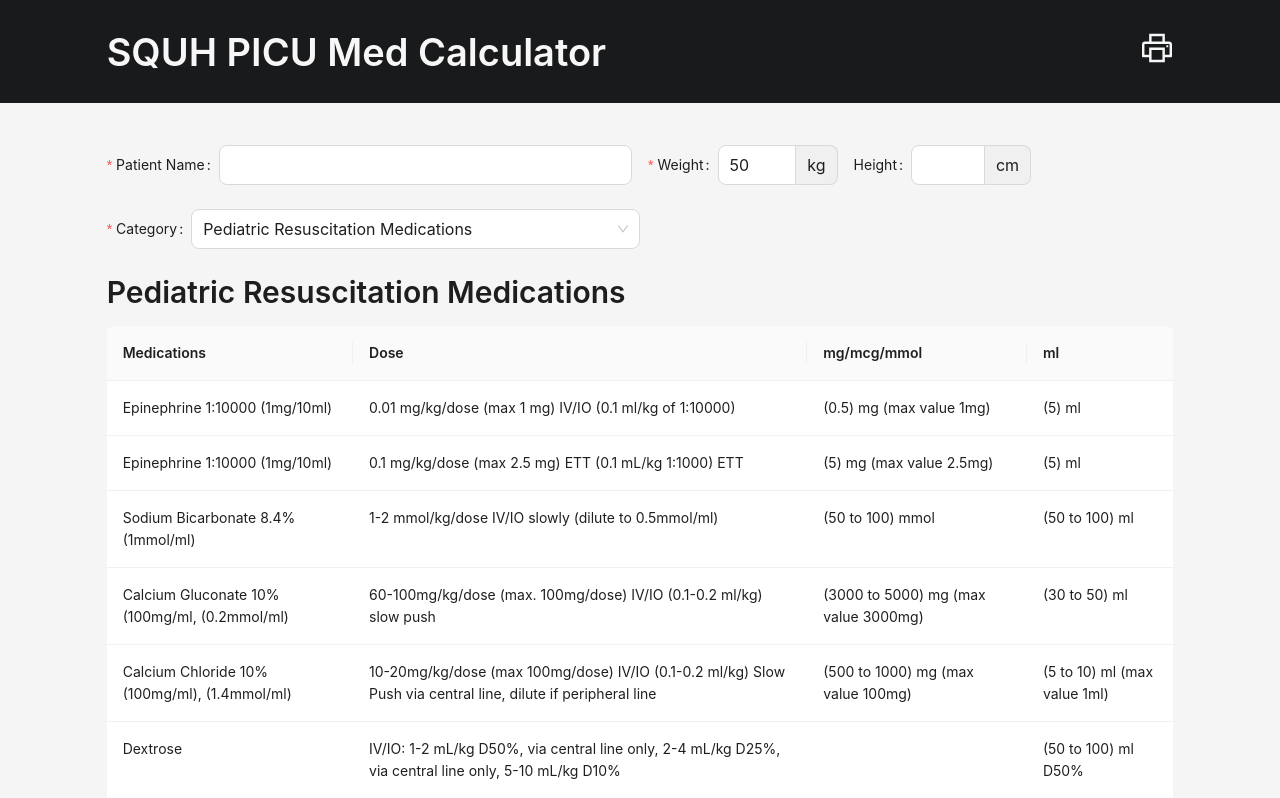
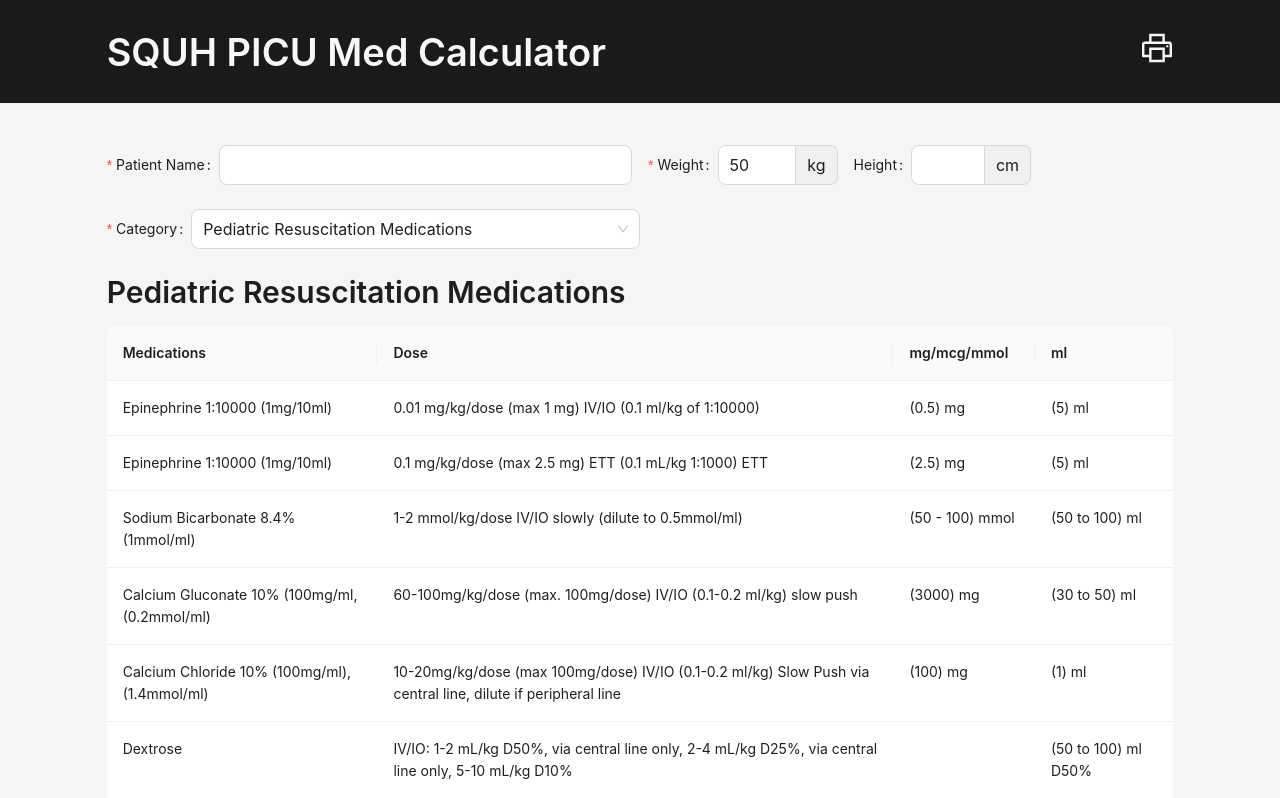
Before and after one commit to bader-nasser/squh-picu-med-calculator, a Next.js app: page / in a window 1280 px wide. Shown: the top 798 px of the page. Built offline with nearby package versions, Linux system fonts and the light colour scheme.

Commit message:
Support new data and simplify calculations logic...

```diff
--- a/package.json
+++ b/package.json
@@ -1,7 +1,7 @@
 {
 	"name": "squh-picu-med-calculator",
 	"prettyName": "SQUH PICU Med Calculator",
-	"version": "0.20.0",
+	"version": "0.21.0",
 	"repository": "bader-nasser/squh-picu-med-calculator",
 	"license": "MIT",
 	"private": true,
--- a/src/components/inotropic-infusions.tsx
+++ b/src/components/inotropic-infusions.tsx
@@ -1,35 +1,10 @@
 import {Table, Typography} from 'antd';
 import type {ColumnsType} from 'antd/es/table';
 import data from '@/data/inotropic-infusions.json';
-import {displayData, getNumberWithOneDecimalPoint, capitalize} from '@/utilities';
+import {displayData, capitalize, getDoseAmount, getNsAmount} from '@/utilities';
 
 const {Title} = Typography;
 const {medications}: {medications: InotropicInfusion[]} = data;
-
-type GetAmountProps = {
-	multiplier: number;
-	weight: number;
-};
-
-type GetNsAmountProps = {
-	nsMultiplier?: number;
-} & GetAmountProps;
-
-function getAmount({multiplier, weight}: GetAmountProps) {
-	return getNumberWithOneDecimalPoint(
-		multiplier * weight,
-	);
-}
-
-function getDoseAmount(args: GetAmountProps) {
-	return getAmount(args);
-}
-
-function getNsAmount({nsMultiplier, multiplier, weight}: GetNsAmountProps) {
-	return getNumberWithOneDecimalPoint(
-		50 - ((nsMultiplier ?? multiplier) * weight),
-	);
-}
 
 type InotropicInfusion = {
 	name: string;
@@ -75,25 +50,12 @@ const columns: ColumnsType<DataType> = [
 				return dose;
 			}
 
-			let text = '';
 			const {info, multiplier, unit} = dose;
+			const doseAmount = getDoseAmount({multiplier, weight});
+			const calculations = `(${doseAmount}) ${unit}`;
+			const data = [info, calculations];
 
-			if (typeof multiplier === 'number') {
-				const doseAmount = getDoseAmount({multiplier, weight});
-				text = `(${doseAmount}) ${unit}`;
-			} else {
-				const [v1, v2] = multiplier.map(m =>
-					getDoseAmount({multiplier: m, weight}),
-				);
-				text = `(${v1} to ${v2}) ${unit}`;
-			}
-
-			return (
-				<>
-					<p>{info}</p>
-					<p>{text}</p>
-				</>
-			);
+			return displayData(data);
 		},
 	},
 	{
@@ -106,9 +68,9 @@ const columns: ColumnsType<DataType> = [
 			}
 
 			const {text, multiplier, ns_multiplier: nsMultiplier} = formula_50ml;
-			const amount = getAmount({weight, multiplier});
+			const doseAmount = getDoseAmount({weight, multiplier});
 			const nsAmount = getNsAmount({nsMultiplier, multiplier, weight});
-			let newText = text.replace('_amount_', `${amount}`);
+			let newText = text.replace('_amount_', `${doseAmount}`);
 			newText = newText.replace('_ns_amount_', `${nsAmount}`);
 			return capitalize(newText);
 		},
@@ -145,9 +107,10 @@ export default function InotropicInfusions({weight}: Props) {
 	const tableData: DataType[] = [];
 
 	for (const medication of medications) {
+		const {name} = medication;
 		tableData.push({
-			key: medication.name,
-			medications: medication.name,
+			key: name,
+			medications: name,
 			weight,
 			...medication,
 		});
--- a/src/components/other-important-infusions.tsx
+++ b/src/components/other-important-infusions.tsx
@@ -1,18 +1,18 @@
 import {Table, Typography} from 'antd';
 import type {ColumnsType} from 'antd/es/table';
 import data from '@/data/other-important-infusions.json';
-import {displayData, getNumberWithOneDecimalPoint, prettifyKeyName, capitalize} from '@/utilities';
+import {displayData, getDoseAmount} from '@/utilities';
 
 const {Title} = Typography;
 const {medications}: {medications: OtherImportantInfusion[]} = data;
 
 type OtherImportantInfusion = {
-	name: string;
+	name: string | string[];
 	dose:
 	| string
 	| {
 		info: string;
-		multiplier: number;
+		multiplier: number | number[];
 		unit: string;
 	};
 	formula_50ml: string | Record<string, string>;
@@ -22,7 +22,7 @@ type OtherImportantInfusion = {
 
 type DataType = {
 	key: string;
-	medications: string;
+	medications: string | string[];
 	weight: number;
 } & Omit<OtherImportantInfusion, 'name'>;
 
@@ -32,7 +32,7 @@ const columns: ColumnsType<DataType> = [
 		dataIndex: 'medications',
 		key: 'medications',
 		render(_, {medications}) {
-			return capitalize(medications);
+			return displayData(medications, {capitalize: true});
 		},
 	},
 	{
@@ -45,20 +45,10 @@ const columns: ColumnsType<DataType> = [
 			}
 
 			const {info, multiplier, unit} = dose;
-			const doseAmount = getNumberWithOneDecimalPoint(
-				multiplier * weight,
-			);
-
-			return (
-				<>
-					<p>{info}</p>
-					{multiplier && (
-						<p>
-							({doseAmount}) {unit}
-						</p>
-					)}
-				</>
-			);
+			const doseAmount = getDoseAmount({multiplier, weight});
+			const calculations = `(${doseAmount}) ${unit}`;
+			const data = [info, calculations];
+			return displayData(data);
 		},
 	},
 	{
@@ -101,9 +91,11 @@ export default function OtherImportantInfusions({weight}: Props) {
 	const tableData: DataType[] = [];
 
 	for (const medication of medications) {
+		const {name} = medication;
+		const key = Array.isArray(name) ? name[0] : name;
 		tableData.push({
-			key: medication.name,
-			medications: medication.name,
+			key,
+			medications: name,
 			weight,
 			...medication,
 		});
--- a/src/components/pediatric-intubation-medications.tsx
+++ b/src/components/pediatric-intubation-medications.tsx
@@ -1,47 +1,27 @@
 import {Table, Typography} from 'antd';
 import type {ColumnsType} from 'antd/es/table';
 import data from '@/data/pediatric-intubation-medications.json';
-import {displayData, getNumberWithOneDecimalPoint} from '@/utilities';
+import {displayData, getDoseAmount} from '@/utilities';
 
 const {Title} = Typography;
 const {medications}: {medications: PediatricIntubationMedication[]} = data;
-
-type GetMgMcgMmolValueProps = {multiplier: number; weight: number};
-type GetMlValueProps = {divider?: number} & GetMgMcgMmolValueProps;
-
-function getMlValue({multiplier, divider = 1, weight}: GetMlValueProps) {
-	return divider && getNumberWithOneDecimalPoint(
-		(multiplier * weight) / divider,
-	);
-}
-
-function getMgMcgMmolValue({multiplier, weight}: GetMgMcgMmolValueProps) {
-	return getNumberWithOneDecimalPoint(multiplier * weight);
-}
 
 type PediatricIntubationMedication = {
 	name: string | string[];
 	doses: Array<{
 		info: string | string[];
-		mg_mcg_mmol?: {
-			multiplier?: number | number[];
+		mg_mcg_mmol: {
+			multiplier: number | number[];
 			unit: string;
 			max?: number;
 			min?: number;
-			doses?: Array<{multiplier: number; max: number}>;
 		};
-		ml?:
-		| {
+		ml: {
 			multiplier: number | number[];
 			max?: number;
 			min?: number;
 			divider?: number;
-		}
-		| Array<{
-			multiplier: number | number[];
-			divider?: number;
-			label?: string;
-		}>;
+		};
 	}>;
 };
 
@@ -74,48 +54,10 @@ const columns: ColumnsType<DataType> = [
 		dataIndex: 'mg_mcg_mmol',
 		key: 'mg_mcg_mmol',
 		render(_, {mg_mcg_mmol, weight}) {
-			if (mg_mcg_mmol) {
-				const {multiplier, unit, max, min, doses} = mg_mcg_mmol;
-				if (doses && Array.isArray(doses)) {
-					const data: string[] = [];
-					for (const dose of doses) {
-						let text = `(${getMgMcgMmolValue({
-							multiplier: dose.multiplier,
-							weight})}) ${unit}`;
-						if (max) {
-							text = `${text} (max value ${max} ${unit})`;
-						}
-
-						data.push(text);
-					}
-
-					return displayData(data);
-				}
-
-				if (multiplier) {
-					let value = '';
-					if (Array.isArray(multiplier)) {
-						const [v1, v2] = multiplier.map(m =>
-							getMgMcgMmolValue({multiplier: m, weight}),
-						);
-						value = `(${v1} to ${v2}) ${unit}`;
-					} else {
-						value = `(${getMgMcgMmolValue(
-							{multiplier, weight},
-						)}) ${unit}`;
-					}
-
-					if (max) {
-						value = `${value} (max value ${max} ${unit})`;
-					}
-
-					if (min) {
-						value = `${value} (minimum value ${min} ${unit})`;
-					}
-
-					return value;
-				}
-			}
+			const {multiplier, unit, max, min} = mg_mcg_mmol;
+			const doseAmount = getDoseAmount({
+				multiplier, weight, max, min, seperator: 'to'});
+			return `(${doseAmount}) ${unit}`;
 		},
 	},
 	{
@@ -123,49 +65,11 @@ const columns: ColumnsType<DataType> = [
 		dataIndex: 'ml',
 		key: 'ml',
 		render(_, {ml, weight}) {
-			if (ml) {
-				const unit = 'ml';
-				if (Array.isArray(ml)) {
-					const data = [];
-					for (const m of ml) {
-						const {multiplier, label, divider} = m;
-						if (Array.isArray(multiplier) && label) {
-							const [v1, v2] = multiplier.map(mul =>
-								getMlValue({multiplier: mul, weight, divider}),
-							);
-							data.push(`(${v1} to ${v2}) ${unit} ${label}`);
-						} else if (typeof multiplier === 'number' && divider) {
-							const value = getMlValue({
-								multiplier, weight, divider,
-							});
-							data.push(`(${value}) ${unit}`);
-						}
-					}
-
-					return displayData(data);
-				}
-
-				const {multiplier, max, divider, min} = ml;
-				let value = '';
-				if (Array.isArray(multiplier)) {
-					const [v1, v2] = multiplier.map(m =>
-						getMlValue({multiplier: m, weight, divider}),
-					);
-					value = `(${v1} to ${v2}) ${unit}`;
-				} else {
-					const amount = getMlValue({
-						multiplier, weight, divider,
-					},
-					);
-					value = `(${amount}) ${unit}`;
-				}
-
-				if (max) {
-					value = `${value} (max value ${max}${unit})`;
-				}
-
-				return value;
-			}
+			const unit = 'ml';
+			const {multiplier, max, divider, min} = ml;
+			const doseAmount = getDoseAmount({
+				multiplier, weight, max, min, seperator: 'to'});
+			return `(${doseAmount}) ${unit}`;
 		},
 	},
 ];
@@ -184,8 +88,9 @@ export default function PediatricIntubationMedications({weight}: Props) {
 
 		/* eslint-disable @typescript-eslint/naming-convention */
 		for (const {info, mg_mcg_mmol, ml} of doses) {
+			const key = `${Array.isArray(name) ? name[0] : name}-${doseIndex}`;
 			tableData.push({
-				key: Array.isArray(name) ? name[0] : name,
+				key,
 				medications: name,
 				dose: info,
 				mg_mcg_mmol,
--- a/src/components/pediatric-resuscitation-medications.tsx
+++ b/src/components/pediatric-resuscitation-medications.tsx
@@ -1,7 +1,7 @@
 import {Table, Typography} from 'antd';
 import type {ColumnsType} from 'antd/es/table';
 import data from '@/data/pediatric-resuscitation-medications.json';
-import {displayData, getNumberWithOneDecimalPoint} from '@/utilities';
+import {displayData, getDoseAmount} from '@/utilities';
 
 const {Title} = Typography;
 const {medications}: {medications: PediatricResuscitationMedication[]} = data;
@@ -60,38 +60,16 @@ const columns: ColumnsType<DataType> = [
 				if (doses && Array.isArray(doses)) {
 					const data: string[] = [];
 					for (const dose of doses) {
-						let text = `(${getNumberWithOneDecimalPoint(
-							dose.multiplier * weight,
-						)} ${unit})`;
-						if (dose.max) {
-							text = `${text} (max value ${dose.max} ${unit})`;
-						}
-
-						data.push(text);
+						const doseAmount = getDoseAmount({multiplier: dose.multiplier, weight, max});
+						data.push(`(${doseAmount}) ${unit}`);
 					}
 
 					return displayData(data);
 				}
 
 				if (multiplier) {
-					let value = '';
-					if (Array.isArray(multiplier)) {
-						const [v1, v2] = multiplier.map(m =>
-							getNumberWithOneDecimalPoint(m * weight),
-						);
-						value = `(${v1} to ${v2}) ${unit}`;
-					} else {
-						const amount = getNumberWithOneDecimalPoint(
-							multiplier * weight,
-						);
-						value = `(${amount}) ${unit}`;
-					}
-
-					if (max) {
-						value = `${value} (max value ${max}${unit})`;
-					}
-
-					return value;
+					const doseAmount = getDoseAmount({multiplier, weight, max});
+					return `(${doseAmount}) ${unit}`;
 				}
 			}
 		},
@@ -107,41 +85,20 @@ const columns: ColumnsType<DataType> = [
 					const data = [];
 					for (const m of ml) {
 						const {multiplier, label, divider} = m;
-						if (Array.isArray(multiplier) && label) {
-							const [v1, v2] = multiplier.map(m =>
-								getNumberWithOneDecimalPoint(m * weight),
-							);
-							data.push(`(${v1} to ${v2}) ${unit} ${label}`);
-						} else if (typeof multiplier === 'number' && divider) {
-							const amount = getNumberWithOneDecimalPoint(
-								(multiplier * weight) / divider,
-							);
-							data.push(`(${amount}) ${unit}`);
-						}
+						const doseAmount = getDoseAmount({
+							multiplier, weight, divider, seperator: 'to',
+						});
+						data.push(`(${doseAmount}) ${unit} ${label ?? ''}`);
 					}
 
 					return displayData(data);
 				}
 
 				const {multiplier, max} = ml;
-				let value = '';
-				if (Array.isArray(multiplier)) {
-					const [v1, v2] = multiplier.map(m =>
-						getNumberWithOneDecimalPoint(m * weight),
-					);
-					value = `(${v1} to ${v2}) ${unit}`;
-				} else {
-					const amount = getNumberWithOneDecimalPoint(
-						multiplier * weight,
-					);
-					value = `(${amount}) ${unit}`;
-				}
+				const doseAmount = getDoseAmount({
+					multiplier, weight, max, seperator: 'to'});
 
-				if (max) {
-					value = `${value} (max value ${max}${unit})`;
-				}
-
-				return value;
+				return `(${doseAmount}) ${unit}`;
 			}
 		},
 	},
@@ -155,10 +112,12 @@ export default function PediatricResuscitationMedications({weight}: Props) {
 	const tableData: DataType[] = [];
 
 	for (const {name, doses} of medications) {
+		let index = 0;
 		// eslint-disable-next-line @typescript-eslint/naming-convention
 		for (const {info, mg_mcg_mmol, ml} of doses) {
+			const key = `${name}-${index}`;
 			tableData.push({
-				key: name,
+				key,
 				medications: name,
 				dose: info,
 				// eslint-disable-next-line @typescript-eslint/naming-convention
@@ -166,6 +125,7 @@ export default function PediatricResuscitationMedications({weight}: Props) {
 				ml,
 				weight,
 			});
+			index++;
 		}
 	}
 
--- a/src/components/sedation-and-anaesthesia.tsx
+++ b/src/components/sedation-and-anaesthesia.tsx
@@ -1,26 +1,12 @@
 import {Table, Typography} from 'antd';
 import type {ColumnsType} from 'antd/es/table';
-import {displayData, getNumberWithOneDecimalPoint, prettifyKeyName, capitalize} from '@/utilities';
+import {displayData, getDoseAmount, getNsAmount} from '@/utilities';
 import data from '@/data/sedation-and-anaesthesia.json';
 
 const {Title} = Typography;
 
 // @ts-expect-error Silencing a strange error!
 const {medications}: {medications: SedationAndAnaesthesiaDataType[]} = data;
-
-type DoseAmountArgs = {
-	multiplier: number;
-	weight: number;
-	divider?: number;
-};
-
-function getDoseAmount({multiplier, weight, divider = 1}: DoseAmountArgs) {
-	return getNumberWithOneDecimalPoint(multiplier * weight / divider);
-}
-
-function getNsAmount({multiplier, weight, divider = 1}: DoseAmountArgs) {
-	return getNumberWithOneDecimalPoint(50 - (multiplier * weight / divider));
-}
 
 type FormulaObjectData = {
 	text: string;
@@ -29,7 +15,7 @@ type FormulaObjectData = {
 };
 
 type SedationAndAnaesthesiaDataType = {
-	name: string;
+	name: string | string[];
 	dose:
 	| string
 	| {
@@ -38,13 +24,13 @@ type SedationAndAnaesthesiaDataType = {
 		unit: string;
 	};
 	formula_50ml: string | Record<string, string> | Record<string, FormulaObjectData>;
-	compatible: string[];
-	incompatible: string[];
+	compatible: string | string[];
+	incompatible: string | string[];
 };
 
 type DataType = {
 	key: string;
-	medications: string;
+	medications: string | string[];
 	weight: number;
 } & Omit<SedationAndAnaesthesiaDataType, 'name'>;
 
@@ -54,7 +40,7 @@ const columns: ColumnsType<DataType> = [
 		dataIndex: 'medications',
 		key: 'medications',
 		render(_, {medications}) {
-			return capitalize(medications);
+			return displayData(medications, {capitalize: true});
 		},
 	},
 	{
@@ -67,24 +53,11 @@ const columns: ColumnsType<DataType> = [
 			}
 
 			const {info, multiplier, unit} = dose;
-			let computedValue = '';
-			if (typeof multiplier === 'number') {
-				computedValue = `${getDoseAmount({multiplier, weight})}`;
-			} else {
-				const [v1, v2] = multiplier.map(m =>
-					getDoseAmount({multiplier: m, weight}),
-				);
-				computedValue = `${v1} - ${v2}`;
-			}
+			const doseAmount = getDoseAmount({multiplier, weight});
+			const calculations = `(${doseAmount}) ${unit}`;
+			const data = [info, calculations];
 
-			return (
-				<>
-					<p>{info}</p>
-					<p>
-						({computedValue}) {unit}
-					</p>
-				</>
-			);
+			return displayData(data);
 		},
 	},
 	{
@@ -105,24 +78,15 @@ const columns: ColumnsType<DataType> = [
 					const newValue: FormulaObjectData = value;
 					const {text, multiplier, divider} = newValue;
 					let newText = text;
-					let amount: string;
-					let amountMl: string;
+					const doseAmount = getDoseAmount({multiplier, weight});
+					const doseAmountMl = getDoseAmount({multiplier, weight, divider});
 					if (typeof multiplier === 'number') {
-						amount = getDoseAmount({multiplier, weight}).toString();
-						amountMl = getDoseAmount({multiplier, weight, divider}).toString();
-						const nsAmount = getNsAmount({multiplier, weight, divider}).toString();
+						const nsAmount = getNsAmount({multiplier, weight, divider});
 						newText = newText.replace('_ns_amount_', nsAmount);
-					} else {
-						const [v1, v2] = multiplier.map(m =>
-							getDoseAmount({multiplier: m, weight}));
-						const [v1Ml, v2Ml] = multiplier.map(m =>
-							getDoseAmount({multiplier: m, weight, divider}));
-						amount = `(${v1} to ${v2})`;
-						amountMl = `(${v1Ml} to ${v2Ml})`;
 					}
 
-					newText = newText.replace('_amount_', amount);
-					newText = newText.replace('_amount_ml_', amountMl);
+					newText = newText.replace('_amount_', doseAmount);
+					newText = newText.replace('_amount_ml_', doseAmountMl);
 					newFormula[key] = newText;
 				}
 			}
@@ -162,9 +126,11 @@ export default function SedationAndAnaesthesia({weight}: Props) {
 	const tableData: DataType[] = [];
 
 	for (const medication of medications) {
+		const {name} = medication;
+		const key = Array.isArray(name) ? name[0] : name;
 		tableData.push({
-			key: medication.name,
-			medications: medication.name,
+			key,
+			medications: name,
 			weight,
 			...medication,
 		});
--- a/src/pages/index.tsx
+++ b/src/pages/index.tsx
@@ -12,6 +12,7 @@ import {
 import {PrinterOutlined} from '@ant-design/icons';
 import pkg from '../../package.json';
 import ShowCategory from '@/components/show-category';
+import {round} from '@/utilities';
 
 const {Title} = Typography;
 const {Option} = Select;
@@ -25,14 +26,13 @@ const initialValues = {
 
 export default function Home() {
 	const [form] = Form.useForm();
-	const [weight, setWeight] = useState(initialValues.weight);
+	const [weight, setWeight] = useState(round(initialValues.weight));
 	const [category, setCategory] = useState(initialValues.category);
 
 	const onValuesChange = (changedValues: {weight: number; category: string}) => {
-		console.log('Success:', changedValues);
 		const {weight, category} = changedValues;
 		if (weight) {
-			setWeight(changedValues.weight);
+			setWeight(round(changedValues.weight));
 		}
 
 		if (category) {
@@ -41,11 +41,11 @@ export default function Home() {
 	};
 
 	const onFinish = (values: any) => {
-		console.log('Success:', values);
+		// console.log('Success:', values);
 	};
 
 	const onFinishFailed = (errorInfo: any) => {
-		console.log('Failed:', errorInfo);
+		// console.log('Failed:', errorInfo);
 	};
 
 	return (
--- a/src/utilities/index.tsx
+++ b/src/utilities/index.tsx
@@ -1,11 +1,88 @@
-export function prettifyKeyName(key: string) {
+export function prettifyKeyName(key: string): string {
 	let newText = key.replace('_', ' ');
 	newText = `${newText[0].toUpperCase()}${newText.slice(1)}`;
 	return newText;
 }
 
-export function getNumberWithOneDecimalPoint(value: number) {
+export function round(value: number): number {
+	return Number.parseFloat(value.toFixed(0));
+}
+
+export function getNumberWithOneDecimalPoint(value: number): number {
 	return Number.parseFloat(value.toFixed(1));
+}
+
+type GetDoseAmountProps = {
+	multiplier: number | number[];
+	divider?: number;
+	weight: number;
+	max?: number;
+	min?: number;
+	seperator?: string;
+};
+
+type GetNsAmountProps = {
+	multiplier: number;
+	divider?: number;
+	weight: number;
+	nsMultiplier?: number;
+};
+
+export function getDoseAmount({
+	multiplier, weight, divider, max, min, seperator = '-',
+}: GetDoseAmountProps): string {
+	const theDivider = divider ?? 1;
+	if (typeof multiplier === 'number') {
+		let doseAmount = getNumberWithOneDecimalPoint((multiplier * weight) / theDivider);
+		if (min && doseAmount < min) {
+			doseAmount = min;
+		}
+
+		if (max && doseAmount > max) {
+			doseAmount = max;
+		}
+
+		return `${doseAmount}`;
+	}
+
+	let [v1, v2] = multiplier.map(m =>
+		getNumberWithOneDecimalPoint((m * weight) / theDivider));
+	if (min) {
+		if (v1 < min) {
+			v1 = min;
+		}
+
+		if (v2 < min) {
+			v2 = min;
+		}
+	}
+
+	if (max) {
+		if (v1 > max) {
+			v1 = max;
+		}
+
+		if (v2 > max) {
+			v2 = max;
+		}
+	}
+
+	if (v1 === v2) {
+		return `${v1}`;
+	}
+
+	return `${v1} ${seperator} ${v2}`;
+}
+
+export function getNsAmount({
+	nsMultiplier, multiplier, weight, divider = 1,
+}: GetNsAmountProps): string {
+	const theDivider = divider ?? 1;
+	const theNsMultiplier = nsMultiplier ?? multiplier;
+	const nsAmount = getNumberWithOneDecimalPoint(
+		50 - ((theNsMultiplier * weight) / theDivider),
+	);
+	return `${nsAmount}`;
 }
 
 export function capitalize(text: string, options?: {secondWord: boolean}): string {
```
